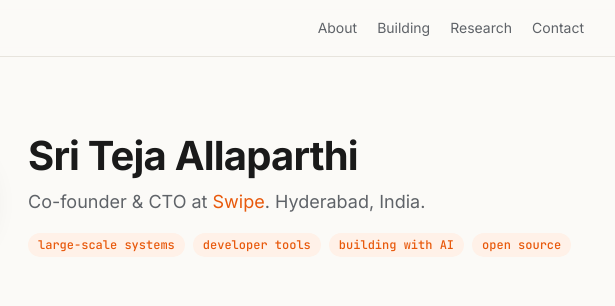
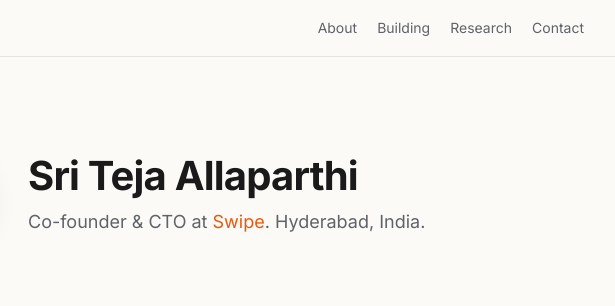
Before and after one commit to sri-teja/sri-teja.github.io, a plain HTML site: page index.html in a window 1280 px wide. Shown: the top 306 px of the page, 416-1031 px from the left. Drawn offline with Linux system fonts and the light colour scheme.

Commit message:
Remove hero tags and add new S favicon
Co-Authored-By: Claude Opus 5.5 <noreply@anthropic.com>

```diff
--- a/index.html
+++ b/index.html
@@ -8,7 +8,9 @@
   <meta property="og:title" content="Sri Teja Allaparthi">
   <meta property="og:description" content="Co-founder and CTO of Swipe. Building large-scale systems and open-source developer tools.">
   <meta property="og:image" content="https://sri-teja.github.io/img/4d14e103-4973-4c08-b751-5c48633bb5cf.jpeg">
-  <link rel="icon" type="image/jpg" href="img/favicon.jpg">
+  <link rel="icon" type="image/svg+xml" href="favicon.svg">
+  <link rel="icon" type="image/png" sizes="64x64" href="favicon.png">
+  <link rel="apple-touch-icon" href="apple-touch-icon.png">
   <link rel="preconnect" href="https://fonts.googleapis.com">
   <link rel="preconnect" href="https://fonts.gstatic.com" crossorigin>
   <link href="https://fonts.googleapis.com/css2?family=Inter:wght@400;500;600;700&family=JetBrains+Mono:wght@400;500&display=swap" rel="stylesheet">
@@ -66,13 +68,7 @@
       border: 3px solid var(--surface); box-shadow: var(--shadow);
     }
     .hero h1 { font-size: 40px; line-height: 1.15; letter-spacing: -0.02em; margin: 0 0 8px; }
-    .hero .role { font-size: 18px; color: var(--muted); margin: 0 0 16px; }
-    .tags { display: flex; flex-wrap: wrap; gap: 8px; margin: 0; padding: 0; list-style: none; }
-    .tags li {
-      font: 500 12px/1 "JetBrains Mono", monospace;
-      padding: 6px 10px; border-radius: 999px;
-      background: var(--accent-soft); color: var(--accent);
-    }
+    .hero .role { font-size: 18px; color: var(--muted); margin: 0; }
 
     section { padding: 40px 0; border-top: 1px solid var(--line); }
     h2 {
@@ -142,12 +138,6 @@
       <div>
         <h1>Sri Teja Allaparthi</h1>
         <p class="role">Co-founder &amp; CTO at <a href="https://getswipe.in" target="_blank" rel="noopener">Swipe</a>. Hyderabad, India.</p>
-        <ul class="tags">
-          <li>large-scale systems</li>
-          <li>developer tools</li>
-          <li>building with AI</li>
-          <li>open source</li>
-        </ul>
       </div>
     </header>
 
```
Also changed, not shown: apple-touch-icon.png (added), favicon.png (added), favicon.svg (added), img/favicon.jpg (deleted).
